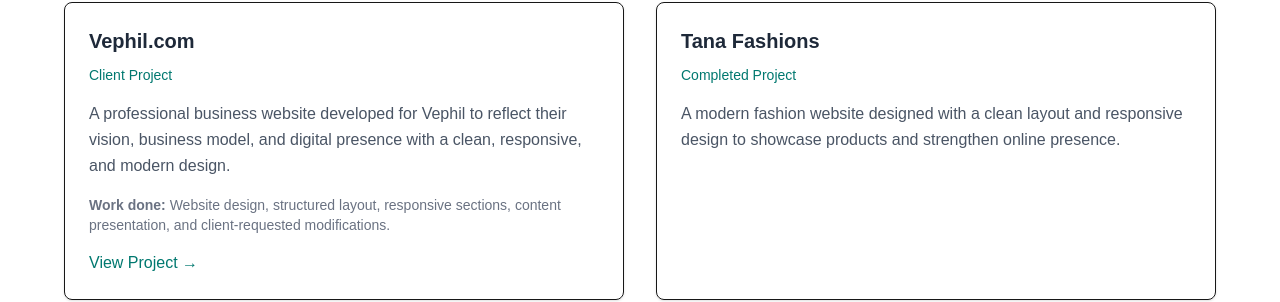
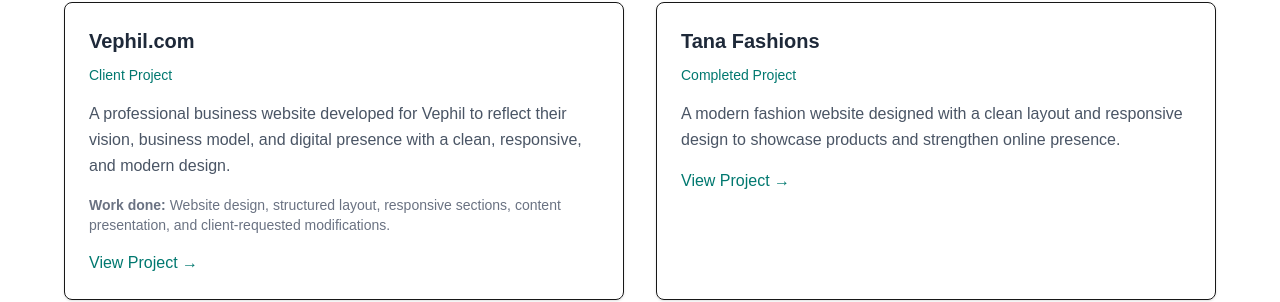
Before and after one commit to santhoshinind/san-web-studio, a Next.js app: page / in a window 1280 px wide. Shown: the part 1587-1889 px from the top of the page. Built offline with nearby package versions, Linux system fonts and the light colour scheme.

Commit message:
Added Vephil project, testimonial, and updated Tana Fashions

```diff
--- a/app/page.tsx
+++ b/app/page.tsx
@@ -191,12 +191,20 @@
               <span className="inline-block mb-4 text-sm text-teal-700 font-medium">
                 Completed Project
               </span>
-              <p className="text-gray-600 leading-relaxed">
+              <p className="text-gray-600 leading-relaxed mb-4">
                 A modern fashion website designed with a clean layout and responsive
                 design to showcase products and strengthen online presence.
               </p>
+
+              <a
+                href="https://tanafashions.com"
+                target="_blank"
+                rel="noopener noreferrer"
+                className="inline-block text-teal-700 font-medium hover:underline"
+              >
+                View Project →
+              </a>
             </div>
-
             {/* Project 3 */}
             <div className="fade-up border rounded-lg p-6 shadow-sm hover:shadow-lg hover:-translate-y-1 transition-all duration-300 md:col-span-2">
               <h3 className="text-xl font-semibold text-gray-800 mb-2">
```
